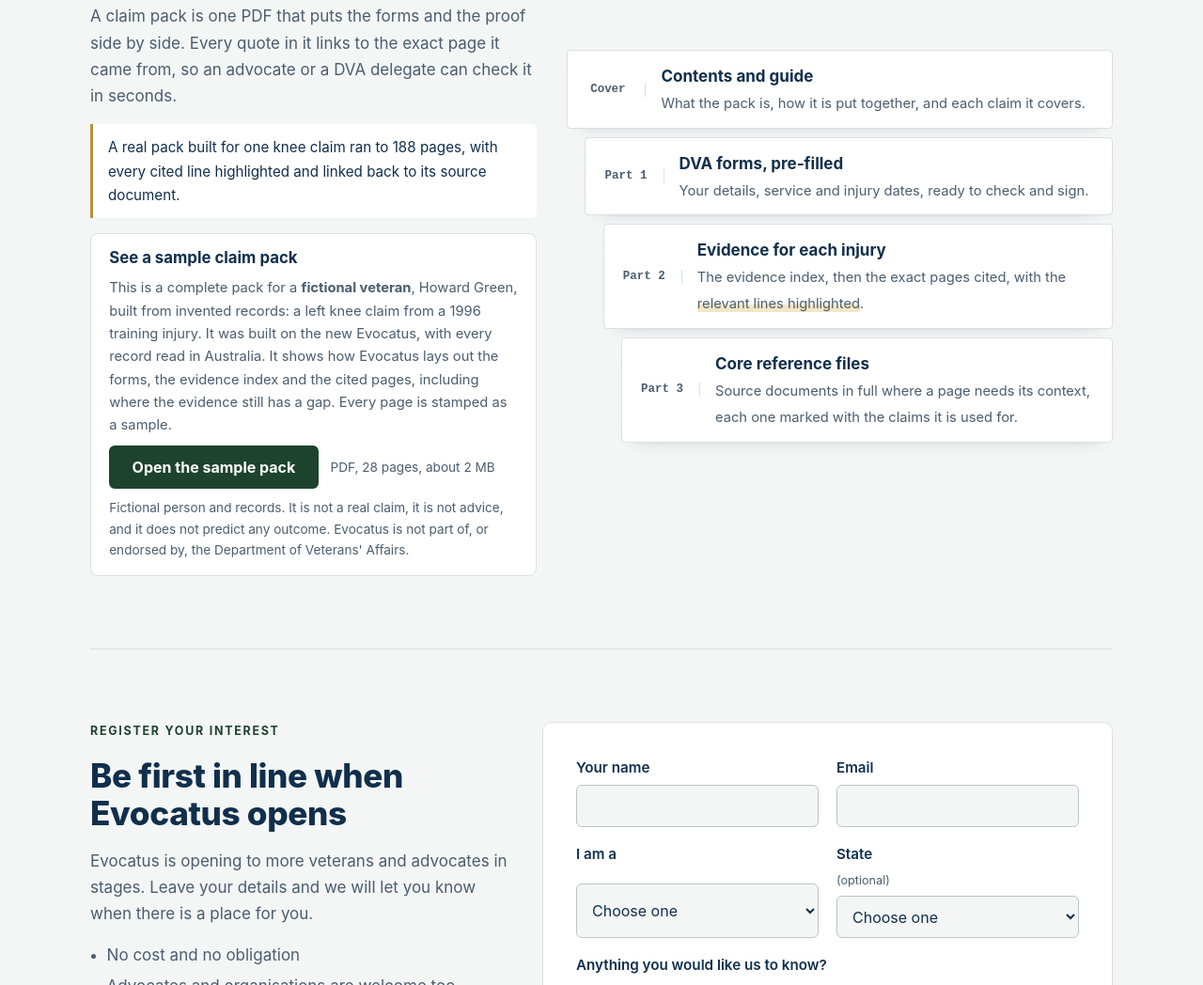
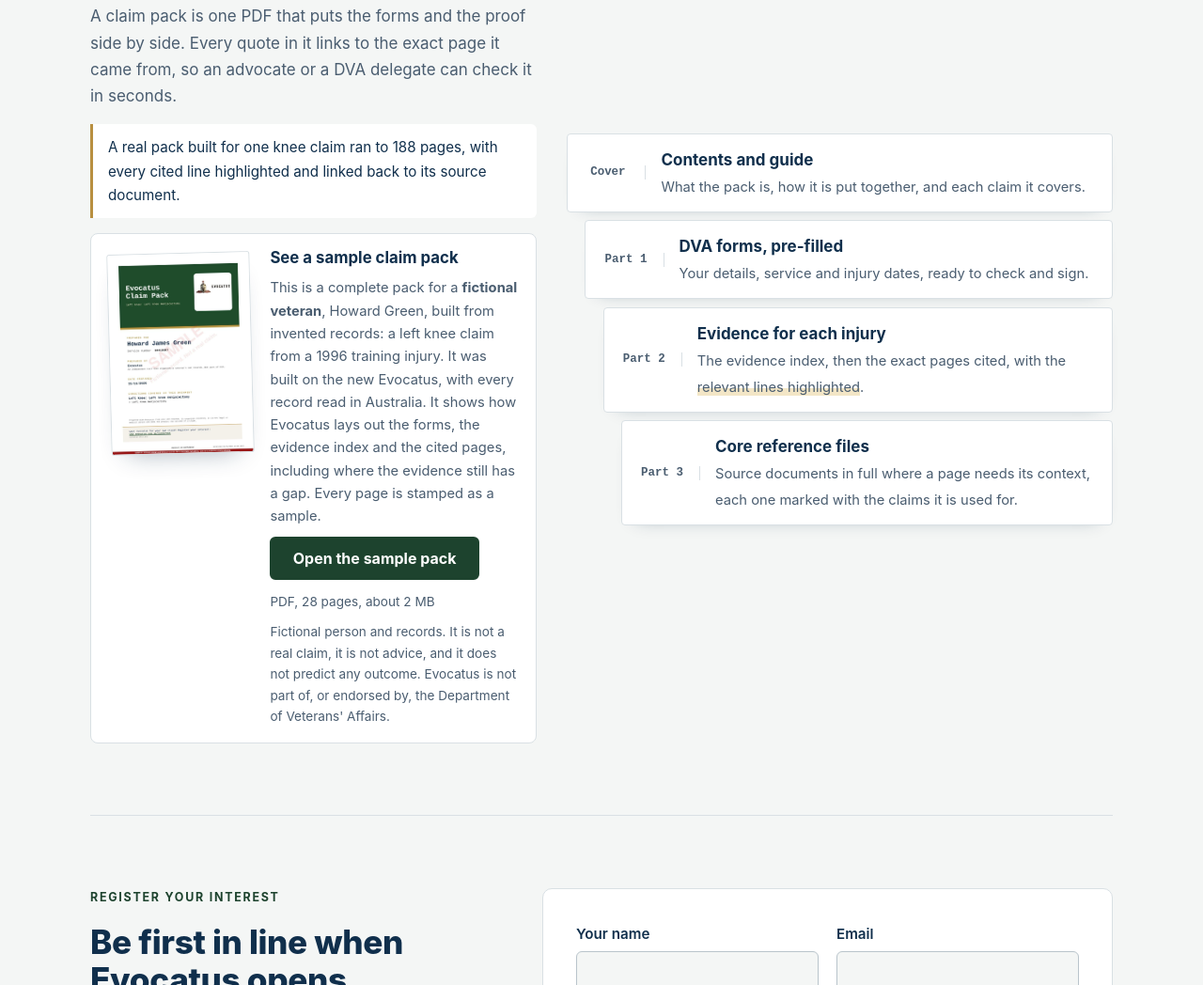
Before and after one commit to lordwhitebeard/defvetbridge-website, a plain HTML site: page index.html in a window 1280 px wide. Shown: the part 6284-7332 px from the top of the page at 94% size. Drawn offline with Linux system fonts and the light colour scheme.

Commit message:
Sample claim pack: cover picture beside the description (15/11/2026)
Co-Authored-By: Claude Opus 5.5 <noreply@anthropic.com>
Claude-Session: https://claude.ai/code/session_01DAuJGjXTakiaCJ1dT6Z5kU

```diff
--- a/index.html
+++ b/index.html
@@ -240,6 +240,11 @@ form.eoi.done .field{display:none}
 .pack .sample p{font-size:.92rem;margin:0}
 .pack .sample .dl{display:flex;flex-wrap:wrap;align-items:center;gap:.8rem}
 .pack .sample .meta{font-size:.85rem;color:var(--ink-soft)}
+.pack .sample.with-thumb{grid-template-columns:auto 1fr;align-items:start;column-gap:1.2rem}
+.pack .sample .thumb{display:block;width:clamp(7.5rem,13vw,9.5rem);transform:rotate(-1.5deg);border:1px solid var(--rule);box-shadow:0 14px 28px -18px rgba(16,47,76,.45);border-radius:3px;overflow:hidden;background:#fff;margin-top:.2rem}
+.pack .sample .thumb img{display:block;width:100%;height:auto}
+.pack .sample .txt{display:grid;gap:.6rem;min-width:0}
+@media (max-width:640px){.pack .sample.with-thumb{grid-template-columns:1fr}.pack .sample .thumb{justify-self:center;margin-bottom:.4rem}}
 
 /* support / investment */
 .donate{background:var(--band);color:var(--band-ink);border:1px solid var(--rule);border-radius:10px;padding:clamp(2rem,5vw,3.5rem);display:grid;gap:2rem}
@@ -508,11 +513,14 @@ footer .bottom a{color:var(--ink-soft)}
       <h2>Inside a claim pack</h2>
       <p>A claim pack is one PDF that puts the forms and the proof side by side. Every quote in it links to the exact page it came from, so an advocate or a DVA delegate can check it in seconds.</p>
       <p class="fact">A real pack built for one knee claim ran to 188 pages, with every cited line highlighted and linked back to its source document.</p>
-      <div class="sample" id="sample">
+      <div class="sample with-thumb" id="sample">
+        <a class="thumb" href="Howard_Green_Sample_Claim_Pack.pdf" target="_blank" rel="noopener" aria-label="Open the sample claim pack (PDF)"><img src="pack-preview.jpg" alt="Cover of the sample Evocatus claim pack for Howard Green, a fictional veteran, stamped SAMPLE" width="728" height="1029" loading="lazy"></a>
+        <div class="txt">
         <h3>See a sample claim pack</h3>
         <p>This is a complete pack for a <b>fictional veteran</b>, Howard Green, built from invented records: a left knee claim from a 1996 training injury. It was built on the new Evocatus, with every record read in Australia. It shows how Evocatus lays out the forms, the evidence index and the cited pages, including where the evidence still has a gap. Every page is stamped as a sample.</p>
         <div class="dl"><a class="btn btn-green" href="Howard_Green_Sample_Claim_Pack.pdf" target="_blank" rel="noopener">Open the sample pack</a><span class="meta">PDF, 28 pages, about 2 MB</span></div>
         <p class="meta">Fictional person and records. It is not a real claim, it is not advice, and it does not predict any outcome. Evocatus is not part of, or endorsed by, the Department of Veterans' Affairs.</p>
+        </div>
       </div>
     </div>
     <ol class="sheets" aria-label="The parts of a claim pack, in order">
```
Also changed, not shown: pack-preview.jpg (added).
